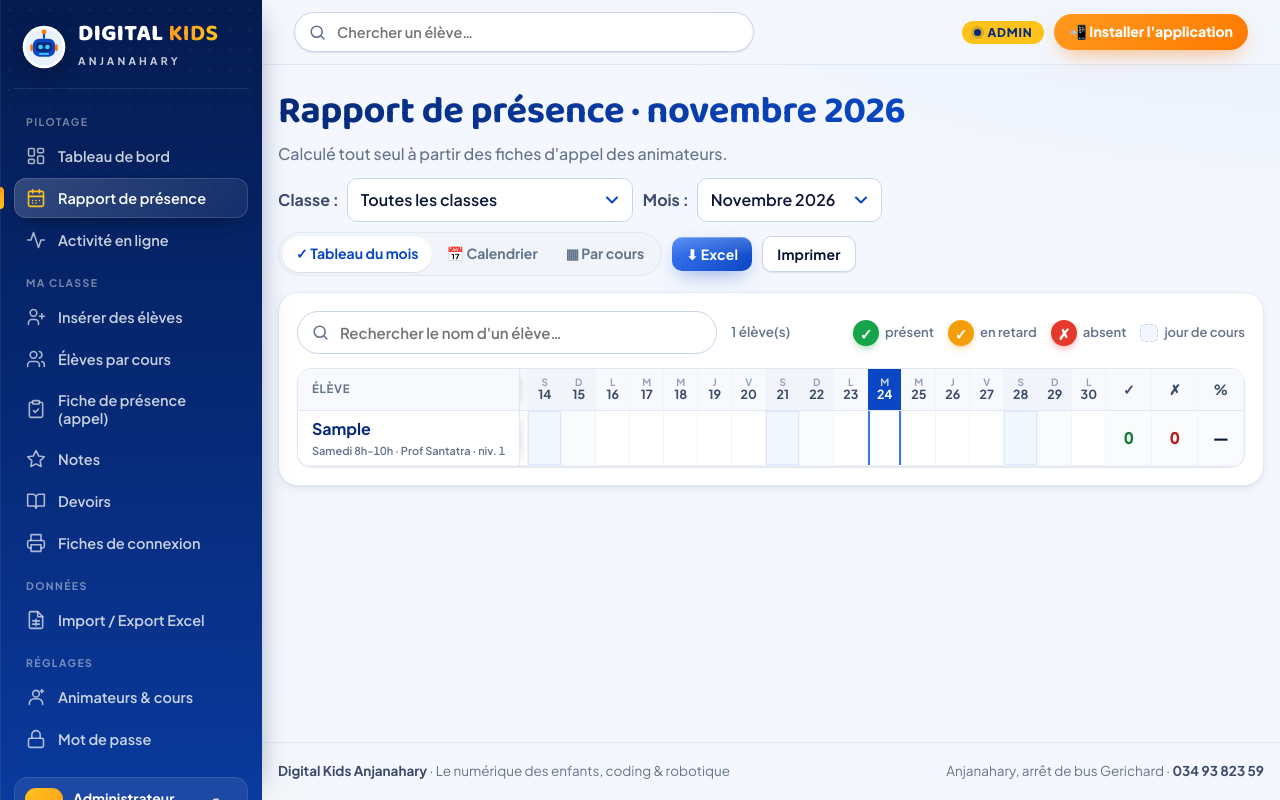
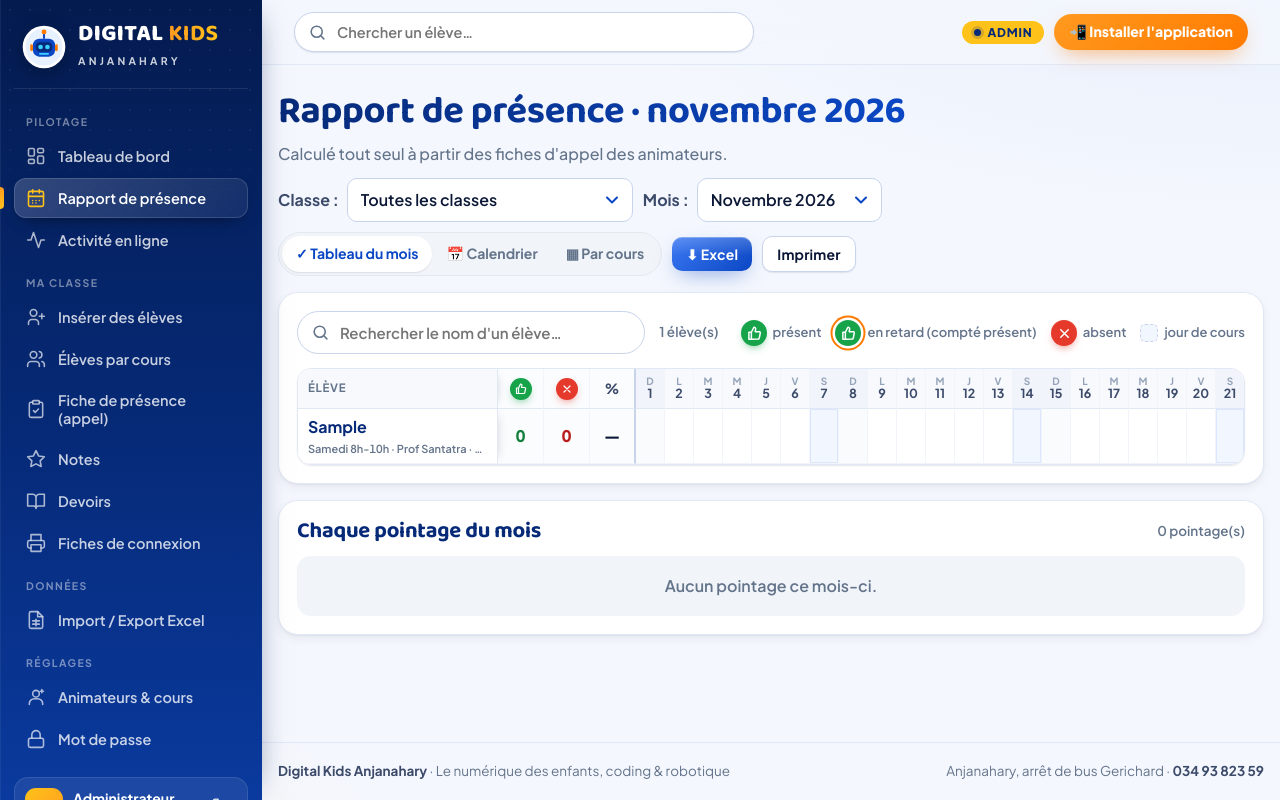
Before and after one commit to aorn-grou/digitalkids-devoirs, a Flask app: page /animateur/presences in a window 1280 px wide. Run offline with Flask 2, Linux system fonts and the light colour scheme; the visitor is signed in with stand-in values (Sample User, id 1); data comes from the database, SQL or seed files in the repository; tables that the repository leaves empty hold one stand-in row (values such as "Sample post").

Commit message:
Rapport mensuel : like vert / croix rouge, totaux à côté du nom, liste de chaque pointage filtrée par la recherche
Co-Authored-By: Claude Opus 5.5 <noreply@anthropic.com>
Claude-Session: https://claude.ai/code/session_018Up2VnWB479QfL9qLo9hGR

```diff
--- a/app.py
+++ b/app.py
@@ -392,6 +392,7 @@ def date_fr(d):
 
 
 app.jinja_env.filters["date_fr"] = date_fr
+app.jinja_env.filters["jour_semaine"] = lambda d: datetime.strptime(d, "%Y-%m-%d").weekday()
 app.jinja_env.filters["mois_libelle"] = mois_libelle
 app.jinja_env.filters["heure"] = heure
 app.jinja_env.globals["JOURS"] = JOURS
@@ -1230,7 +1231,17 @@ def rapport_mensuel(mois, q=""):
         ab = sum(1 for c in cases if c["st"] == "A")
         lignes.append({"e": e, "cr": cr, "cases": cases, "presents": p, "absents": ab, "taux": taux(p, ab), "cle": slug(e["prenom"], 100)})
     lignes.sort(key=lambda l: ((l["cr"] or {}).get("classe", "~"), (l["cr"] or {}).get("jour", 9), (l["cr"] or {}).get("debut", ""), l["e"]["prenom"].lower()))
-    return {"jours": jours, "lignes": lignes, "jours_faits": jours_faits}
+    ids = {l["e"]["id"]: l for l in lignes}
+    pointages = []
+    for x in db().execute("""SELECT p.eleve_id, p.creneau_id, p.date, p.statut, s.saisi_par, s.saisi_le FROM presences p
+                             LEFT JOIN seances s ON s.creneau_id = p.creneau_id AND s.date = p.date
+                             WHERE substr(p.date,1,7)=? ORDER BY p.date DESC""", (mois,)):
+        if x["eleve_id"] in ids:
+            l = ids[x["eleve_id"]]
+            pointages.append({"date": x["date"], "statut": x["statut"], "e": l["e"], "cle": l["cle"],
+                              "cr": noms_cr.get(x["creneau_id"]), "par": x["saisi_par"] or "", "le": x["saisi_le"] or ""})
+    pointages.sort(key=lambda t: (t["date"], t["e"]["prenom"].lower()), reverse=True)
+    return {"jours": jours, "lignes": lignes, "jours_faits": jours_faits, "pointages": pointages}
 
 
 # ------------------------------------------------------------------ recherche
--- a/outils/test_complet.py
+++ b/outils/test_complet.py
@@ -262,4 +262,10 @@ ok("3 élève(s) ajouté(s)" in r, "insertion de 3 noms (numéros et tirets enle
 ok({x[0] for x in con.execute("SELECT prenom FROM eleves WHERE creneau_id=? AND niveau=1", (s14,))} >= {"Rado Rakoto", "Hanta", "Mialy"}, "les noms sont dans le bon cours, niveau 1")
 r = c.post("/animateur/inserer", data={"creneau": str(s14), "niveau": "1", "prenoms": "Hanta"}, follow_redirects=True).get_data(as_text=True)
 ok("1 déjà dans la liste" in r, "un nom déjà inséré n'est pas recréé")
+# ---- rapport mensuel : like vert / croix rouge / chaque pointage
+rm = c.get(f"/animateur/presences?mois={mois}").get_data(as_text=True)
+ok('id="rm-table"' in rm and 'class="rm-ok' in rm and 'class="rm-ko' in rm, "tableau du mois : like vert et croix rouge")
+ok("Chaque pointage du mois" in rm and 'id="pt-table"' in rm and "Mr Hery" in rm.split("Chaque pointage du mois")[1], "liste de chaque pointage avec qui a pointé")
+rq = c.get(f"/animateur/presences?mois={mois}&q=rakoto").get_data(as_text=True)
+ok("Andry Rakoto" in rq and "Be Rasoa" not in rq.split('id="rm-table"')[1], "recherche par nom dans le rapport mensuel")
 print("\nTOUS LES TESTS SONT PASSÉS")
--- a/static/style.css
+++ b/static/style.css
@@ -631,3 +631,22 @@ button,.btn,a{touch-action:manipulation}
 .rm-tot.v{color:#15803D}.rm-tot.k{color:#B91C1C}
 .rm-table thead .rm-tot{font-size:14px}
 @media print{.rm-defile{max-height:none;overflow:visible}.rm-table{font-size:9px}.rm-table th,.rm-table td{min-width:0;height:22px}.rm-ok,.rm-ko{width:auto;height:auto;background:none!important;box-shadow:none!important;font-size:12px}.rm-ok{color:#000!important}.rm-ko{color:#000!important}.rm-nom{position:static;min-width:120px;box-shadow:none}.rm-table td.cours{background:none}}
+/* icônes « like » vert et croix rouge */
+.rm-ok svg,.rm-ko svg{width:15px;height:15px;fill:none;stroke:#fff;stroke-width:2.4;stroke-linecap:round;stroke-linejoin:round}
+.rm-ok.r{background:var(--vert);box-shadow:0 0 0 2.5px #fff,0 0 0 4.5px var(--orange)}
+.rm-tot .rm-ok,.rm-tot .rm-ko{width:22px;height:22px;animation:none}
+.rm-tot .rm-ok svg,.rm-tot .rm-ko svg{width:12px;height:12px}
+.pt-st{display:inline-flex;align-items:center;gap:8px;font-weight:700}
+.pt-st.ok{color:#15803D}.pt-st.ko{color:#B91C1C}
+.pt-st .rm-ok,.pt-st .rm-ko{width:24px;height:24px;animation:none}
+#pt-table td{white-space:nowrap}
+@media print{.rm-ok svg,.rm-ko svg{stroke:#000}}
+/* tout le mois visible d'un coup sur un écran d'ordinateur */
+.rm-table th,.rm-table td{min-width:29px;height:40px}
+.rm-table .rm-nom{min-width:170px;max-width:200px;padding:6px 10px}
+.rm-table td .rm-ok,.rm-table td .rm-ko{width:23px;height:23px}
+.rm-table td .rm-ok svg,.rm-table td .rm-ko svg{width:13px;height:13px}
+.rm-table .rm-tot{min-width:36px}
+.rm-table .rm-tot{background:#FBFCFE;font-weight:800}
+.rm-table td.rm-tot.v{color:#15803D}.rm-table td.rm-tot.k{color:#B91C1C}
+.rm-table tr>.rm-tot:nth-child(4){border-right:2px solid var(--bord-fort)}
--- a/static/sw.js
+++ b/static/sw.js
@@ -1,6 +1,6 @@
 // Digital Kids · application installable. Le réseau d'abord (les notes sont toujours à jour),
 // une copie des fichiers fixes pour démarrer plus vite, et une page « pas de connexion ».
-const CACHE = "dk-v7";
+const CACHE = "dk-v8";
 const FIXES = ["/static/style.css", "/static/devoir.js", "/static/robot.svg", "/static/icone-192.png", "/static/ui.js"];
 self.addEventListener("install", e => { e.waitUntil(caches.open(CACHE).then(c => c.addAll(FIXES)).then(() => self.skipWaiting())); });
 self.addEventListener("activate", e => {
--- a/templates/base.html
+++ b/templates/base.html
@@ -6,7 +6,7 @@
 <title>{% block titre %}Digital Kids · Devoirs{% endblock %}</title>
 <link rel="preconnect" href="https://fonts.googleapis.com">
 <link rel="stylesheet" href="https://fonts.googleapis.com/css2?family=Baloo+2:wght@600;700;800&family=Plus+Jakarta+Sans:wght@400;500;600;700;800&display=swap">
-<link rel="stylesheet" href="{{ url_for('static', filename='style.css') }}?v=12">
+<link rel="stylesheet" href="{{ url_for('static', filename='style.css') }}?v=13">
 <link rel="icon" href="{{ url_for('static', filename='robot.svg') }}">
 <link rel="manifest" href="/manifest.webmanifest">
 <meta name="theme-color" content="#0B47C4">
--- a/templates/rapport_presence.html
+++ b/templates/rapport_presence.html
@@ -1,13 +1,14 @@
 {% extends "base.html" %}
 {% from "_calendrier.html" import calendrier %}
+{% macro like(r=false) %}<span class="rm-ok{{ ' r' if r }}"><svg viewBox="0 0 24 24" aria-hidden="true"><path d="M7 10v11H3V10zM7 10l4-8a2.5 2.5 0 0 1 2.9 2.9L13 9h6.2a2 2 0 0 1 2 2.4l-1.5 7.5a2.5 2.5 0 0 1-2.5 2.1H7"/></svg></span>{% endmacro %}
+{% macro croix() %}<span class="rm-ko"><svg viewBox="0 0 24 24" aria-hidden="true"><path d="M6 6l12 12M18 6 6 18"/></svg></span>{% endmacro %}
 {% block titre %}Rapport de présence · Digital Kids{% endblock %}
 {% block scripts %}<script>
 (function(){const q=document.getElementById('rm-q');if(!q)return;
 const norm=s=>s.normalize('NFD').replace(/[\u0300-\u036f]/g,'').toLowerCase().replace(/[^a-z]/g,'');
-const rows=[...document.querySelectorAll('#rm-table tbody tr')],n=document.getElementById('rm-compte'),rien=document.getElementById('rm-rien');
-function filtre(){const k=norm(q.value);let v=0;rows.forEach(r=>{const ok=!k||r.dataset.nom.includes(k);r.hidden=!ok;v+=ok;});n.textContent=v+' élève(s)';rien.hidden=v>0;}
-q.addEventListener('input',filtre);filtre();
-const auj=document.querySelector('#rm-table th.auj'),d=document.querySelector('.rm-defile');if(auj&&d)d.scrollLeft=Math.max(0,auj.offsetLeft-d.clientWidth/2);})();
+const rows=[...document.querySelectorAll('#rm-table tbody tr')],pts=[...document.querySelectorAll('#pt-table tbody tr')],n=document.getElementById('rm-compte'),np=document.getElementById('pt-compte'),rien=document.getElementById('rm-rien');
+function filtre(){const k=norm(q.value);let v=0;rows.forEach(r=>{const ok=!k||r.dataset.nom.includes(k);r.hidden=!ok;v+=ok;});n.textContent=v+' élève(s)';if(rien)rien.hidden=v>0;let w=0;pts.forEach(r=>{const ok=!k||r.dataset.nom.includes(k);r.hidden=!ok;w+=ok;});if(np)np.textContent=w+' pointage(s)';}
+q.addEventListener('input',filtre);filtre();})();
 </script>{% endblock %}
 {% block ruban %}{% set actif = 'rapport_presence' %}{% include '_nav.html' %}{% endblock %}
 {% block qui %}{% include '_qui.html' %}{% endblock %}
@@ -36,24 +37,42 @@ const auj=document.querySelector('#rm-table th.auj'),d=document.querySelector('.
       <input type="search" id="rm-q" value="{{ q }}" placeholder="Rechercher le nom d'un élève…" aria-label="Rechercher le nom d'un élève" autocomplete="off">
     </form>
     <span class="aide" id="rm-compte">{{ lignes|length }} élève(s)</span>
-    <span class="rm-leg"><span class="rm-ok">✓</span> présent <span class="rm-ok r">✓</span> en retard <span class="rm-ko">✗</span> absent <span class="rm-cours"></span> jour de cours</span>
+    <span class="rm-leg">{{ like() }} présent {{ like(true) }} en retard (compté présent) {{ croix() }} absent <span class="rm-cours"></span> jour de cours</span>
   </div>
   {% if not lignes %}<p class="vide">Aucun élève{{ ' pour « ' ~ q ~ ' »' if q }}.</p>{% else %}
   <div class="defile rm-defile"><table class="rm-table" id="rm-table">
-    <thead><tr><th class="rm-nom">Élève</th>
+    <thead><tr><th class="rm-nom">Élève</th><th class="rm-tot" title="Présences">{{ like() }}</th><th class="rm-tot" title="Absences">{{ croix() }}</th><th class="rm-tot">%</th>
       {% for j in jours %}<th class="{{ 'we' if j.js >= 5 }}{{ ' auj' if j.d == aujourdhui_iso() }}{{ ' fait' if j.d in jours_faits }}"><small>{{ 'LMMJVSD'[j.js] }}</small>{{ j.n }}</th>{% endfor %}
-      <th class="rm-tot">✓</th><th class="rm-tot">✗</th><th class="rm-tot">%</th></tr></thead>
+      </tr></thead>
     <tbody>
     {% for l in lignes %}<tr data-nom="{{ l.cle }}">
       <td class="rm-nom"><a href="{{ url_for('eleve_detail', eid=l.e.id) }}">{{ l.e.prenom }}</a><small>{{ l.cr.horaire ~ ' · ' ~ l.cr.nom if l.cr else 'sans cours' }} · niv. {{ l.e.niveau }}</small></td>
-      {% for c in l.cases %}<td class="{{ 'cours' if c.cours }}{{ ' we' if jours[loop.index0].js >= 5 }}{{ ' auj' if jours[loop.index0].d == aujourdhui_iso() }}">{% if c.st == 'P' %}<span class="rm-ok" title="Présent le {{ jours[loop.index0].d|date_fr }}">✓</span>{% elif c.st == 'R' %}<span class="rm-ok r" title="En retard le {{ jours[loop.index0].d|date_fr }}">✓</span>{% elif c.st == 'A' %}<span class="rm-ko" title="Absent le {{ jours[loop.index0].d|date_fr }}">✗</span>{% endif %}</td>{% endfor %}
-      <td class="rm-tot v">{{ l.presents }}</td><td class="rm-tot k">{{ l.absents }}</td>
+<td class="rm-tot v">{{ l.presents }}</td><td class="rm-tot k">{{ l.absents }}</td>
       <td class="rm-tot">{% if l.taux is not none %}<span class="chip {{ 'vert' if l.taux >= 80 else ('orange' if l.taux >= 60 else 'rouge') }}">{{ l.taux }}%</span>{% else %}—{% endif %}</td>
+      {% for c in l.cases %}<td class="{{ 'cours' if c.cours }}{{ ' we' if jours[loop.index0].js >= 5 }}{{ ' auj' if jours[loop.index0].d == aujourdhui_iso() }}">{% if c.st in ('P', 'R') %}<span title="{{ 'Présent' if c.st == 'P' else 'En retard' }} le {{ jours[loop.index0].d|date_fr }}">{{ like(c.st == 'R') }}</span>{% elif c.st == 'A' %}<span title="Absent le {{ jours[loop.index0].d|date_fr }}">{{ croix() }}</span>{% endif %}</td>{% endfor %}
+
     </tr>{% endfor %}
     </tbody>
   </table></div>
   <p class="vide" id="rm-rien" hidden>Aucun élève ne correspond à cette recherche.</p>
   {% endif %}
+</div>
+<div class="carte rm-carte">
+  <div style="display:flex;justify-content:space-between;align-items:center;gap:10px;flex-wrap:wrap">
+    <h2 style="color:var(--nuit)">Chaque pointage du mois</h2><span class="aide" id="pt-compte">{{ pointages|length }} pointage(s)</span></div>
+  {% if pointages %}
+  <div class="defile" style="margin-top:12px;max-height:60vh;overflow:auto"><table class="tableau-notes" id="pt-table">
+    <thead><tr><th>Date du cours</th><th>Élève</th><th>Cours</th><th>Pointage</th><th>Pointé par</th><th>Enregistré le</th></tr></thead>
+    <tbody>{% for x in pointages %}<tr data-nom="{{ x.cle }}">
+      <td><b>{{ JOURS[x.date|jour_semaine] }} {{ x.date|date_fr }}</b></td>
+      <td><a href="{{ url_for('eleve_detail', eid=x.e.id) }}">{{ x.e.prenom }}</a></td>
+      <td>{{ x.cr.horaire ~ ' · ' ~ x.cr.nom if x.cr else '—' }}</td>
+      <td>{% if x.statut == 'A' %}<span class="pt-st ko">{{ croix() }} Absent</span>{% else %}<span class="pt-st ok">{{ like(x.statut == 'R') }} {{ 'En retard' if x.statut == 'R' else 'Présent' }}</span>{% endif %}</td>
+      <td>{{ x.par or '—' }}</td>
+      <td class="aide">{{ (x.le[:10]|date_fr ~ ' à ' ~ x.le[11:16]) if x.le else '—' }}</td>
+    </tr>{% endfor %}</tbody>
+  </table></div>
+  {% else %}<p class="vide" style="margin-top:12px">Aucun pointage ce mois-ci.</p>{% endif %}
 </div>
 {% endif %}
 {% for x in (pres if vue != 'mois' else []) %}
```
